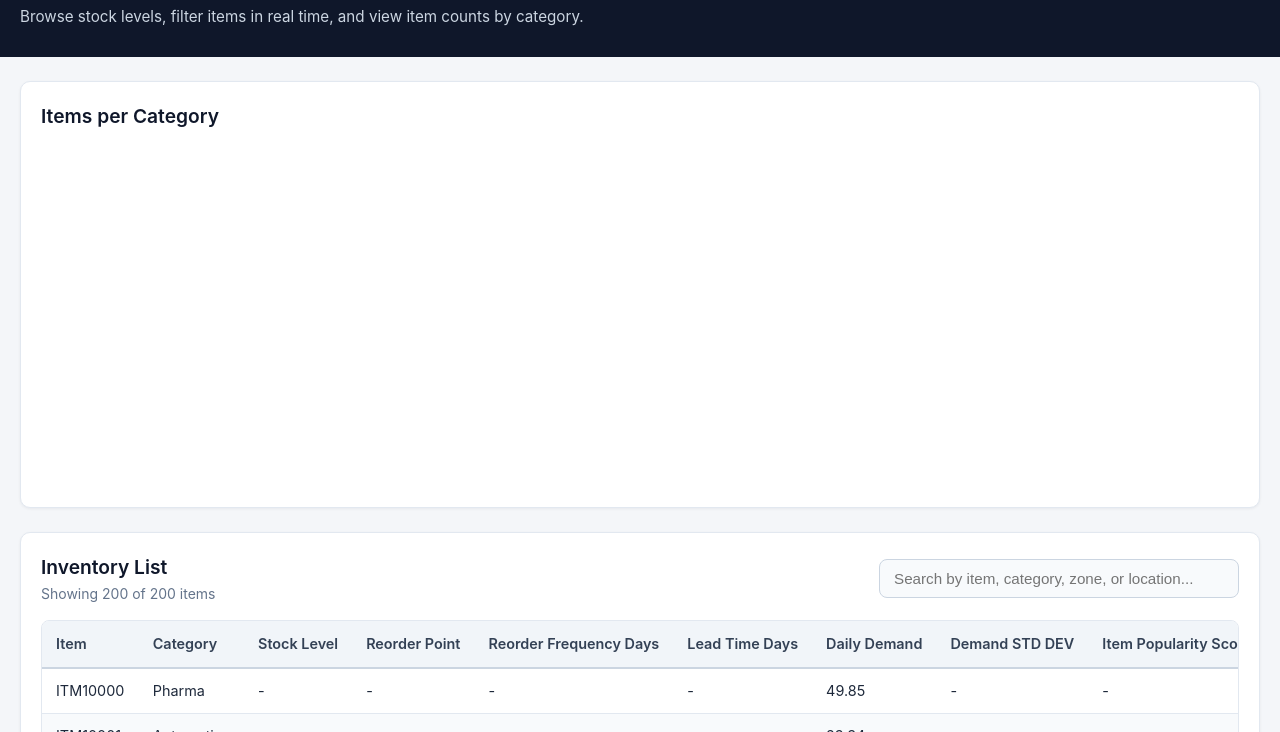
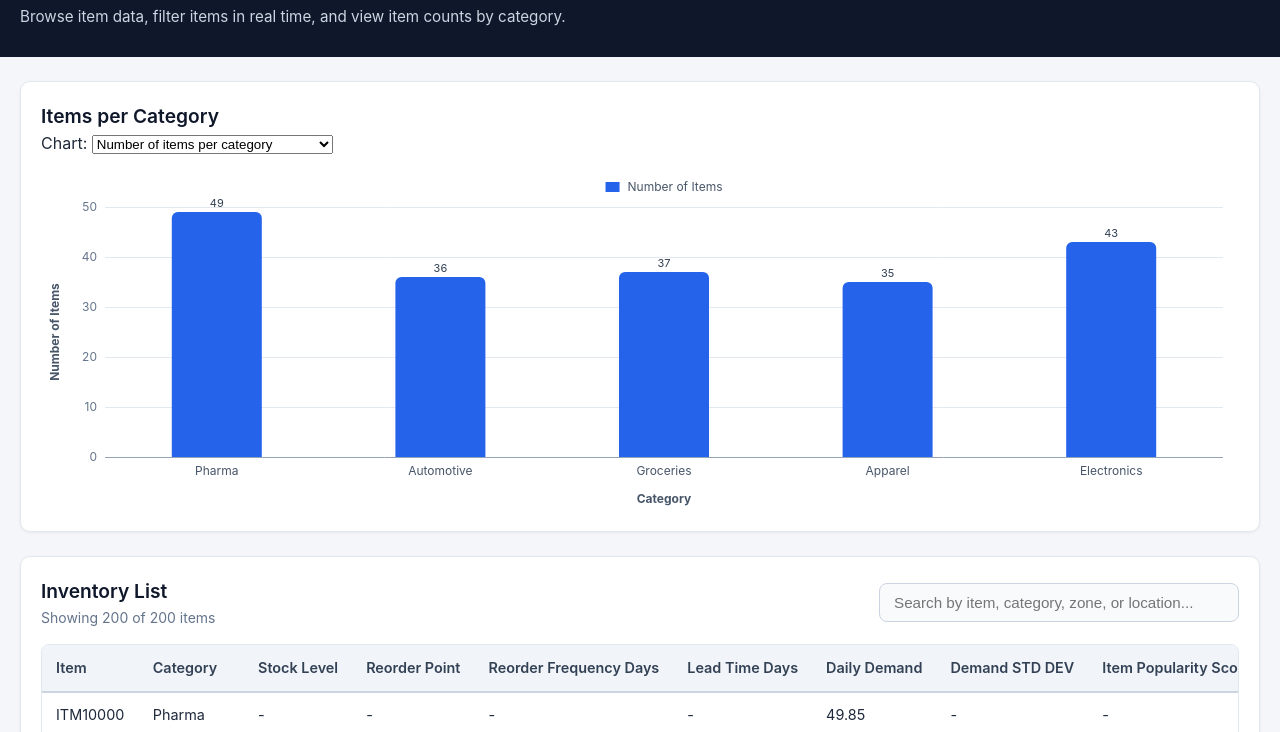
Before and after one commit to Sadra-RM/warehouse-inventory, a plain HTML site: page index.html in a window 1280 px wide. Shown: the part 68-800 px from the top of the page. Drawn offline with nearby package versions, Linux system fonts and the light colour scheme.

Commit message:
Updated Index

```diff
--- a/index.html
+++ b/index.html
@@ -7,36 +7,48 @@
 
   <!-- Page title and metadata for search engines and link previews -->
   <title>Warehouse Inventory Dashboard</title>
-  <meta name="description" content="A static web page displaying warehouse inventory data with live search filtering and a category bar chart." />
+  <meta name="description" content="A static web page displaying warehouse item data with live search filtering and selectable bar charts." />
   <meta property="og:title" content="Warehouse Inventory Dashboard" />
-  <meta property="og:description" content="A static web page displaying warehouse inventory data with live search filtering and a category bar chart." />
+  <meta property="og:description" content="A static web page displaying warehouse item data with live search filtering and selectable bar charts." />
   <meta property="og:type" content="website" />
 
   <!-- Load our custom stylesheet using a relative path -->
   <link rel="stylesheet" href="style.css" />
-
-  <!-- Load the Chart.js library from the jsDelivr CDN -->
-  <script src="https://cdn.jsdelivr.net/npm/chart.js"></script>
 </head>
 <body>
   <!-- Page header with main title and short description -->
   <header class="page-header">
     <div class="container">
       <h1>Warehouse Inventory</h1>
-      <p class="subtitle">Browse stock levels, filter items in real time, and view item counts by category.</p>
+      <p class="subtitle">Browse item data, filter items in real time, and view item counts by category.</p>
     </div>
   </header>
 
   <!-- Main content area -->
   <main class="container">
-    <!-- Section 1: Bar chart showing number of items per category -->
+    <!-- Section 1: Bar chart with a dropdown to choose what to chart -->
     <section class="card chart-section">
-      <div class="section-header">
-        <h2>Items per Category</h2>
+      <div class="section-header chart-controls">
+        <h2 id="chartTitle">Items per Category</h2>
+
+        <!-- Dropdown to choose which chart to show -->
+        <div class="chart-select-box">
+          <label for="chartSelect">Chart:</label>
+          <select id="chartSelect" class="chart-select" aria-label="Choose chart type">
+            <option value="category">Number of items per category</option>
+            <option value="zone">Number of items per zone</option>
+            <option value="location">Number of items per storage location</option>
+            <option value="orders">Total orders last month per category</option>
+          </select>
+        </div>
       </div>
-      <div class="chart-wrapper">
-        <!-- Canvas element where Chart.js draws the bar chart -->
-        <canvas id="categoryChart"></canvas>
+
+      <!-- Scrolls sideways when a chart has many bars (e.g. storage locations) -->
+      <div class="chart-scroll">
+        <div id="chartWrapper" class="chart-wrapper">
+          <!-- Canvas element where Chart.js draws the bar chart -->
+          <canvas id="categoryChart"></canvas>
+        </div>
       </div>
     </section>
 
```
